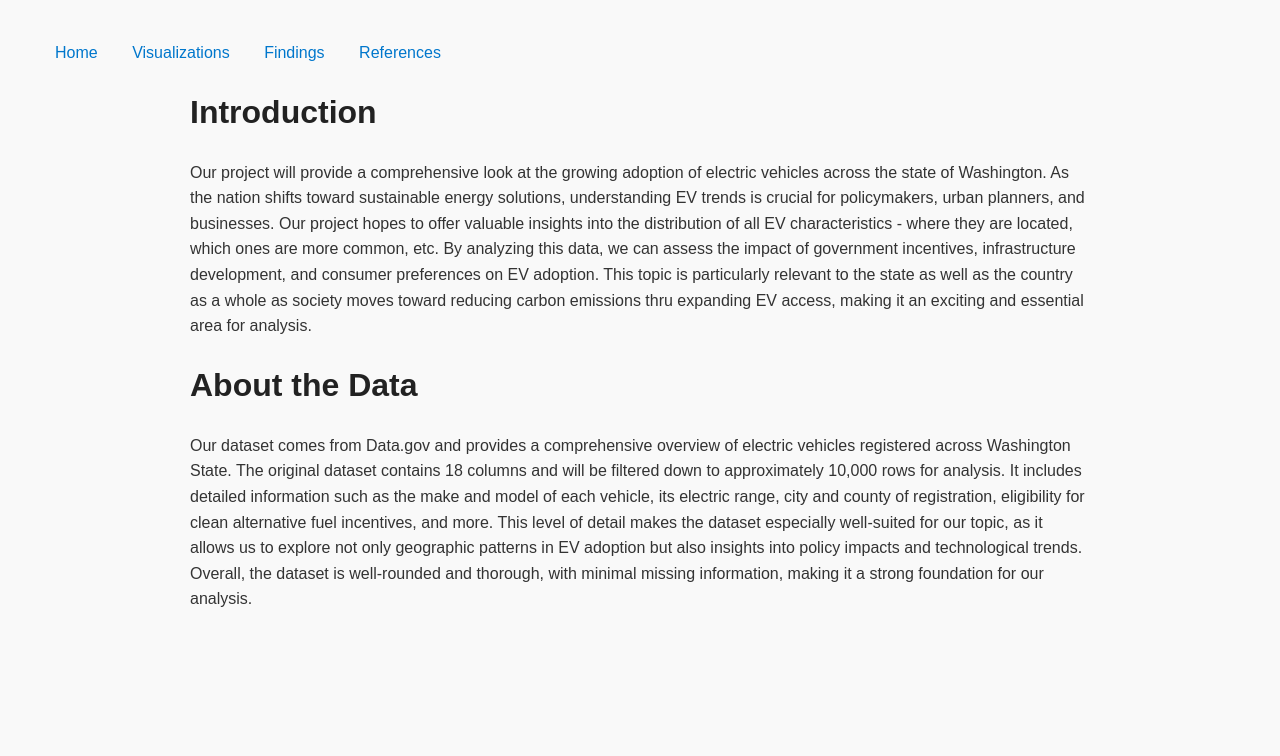
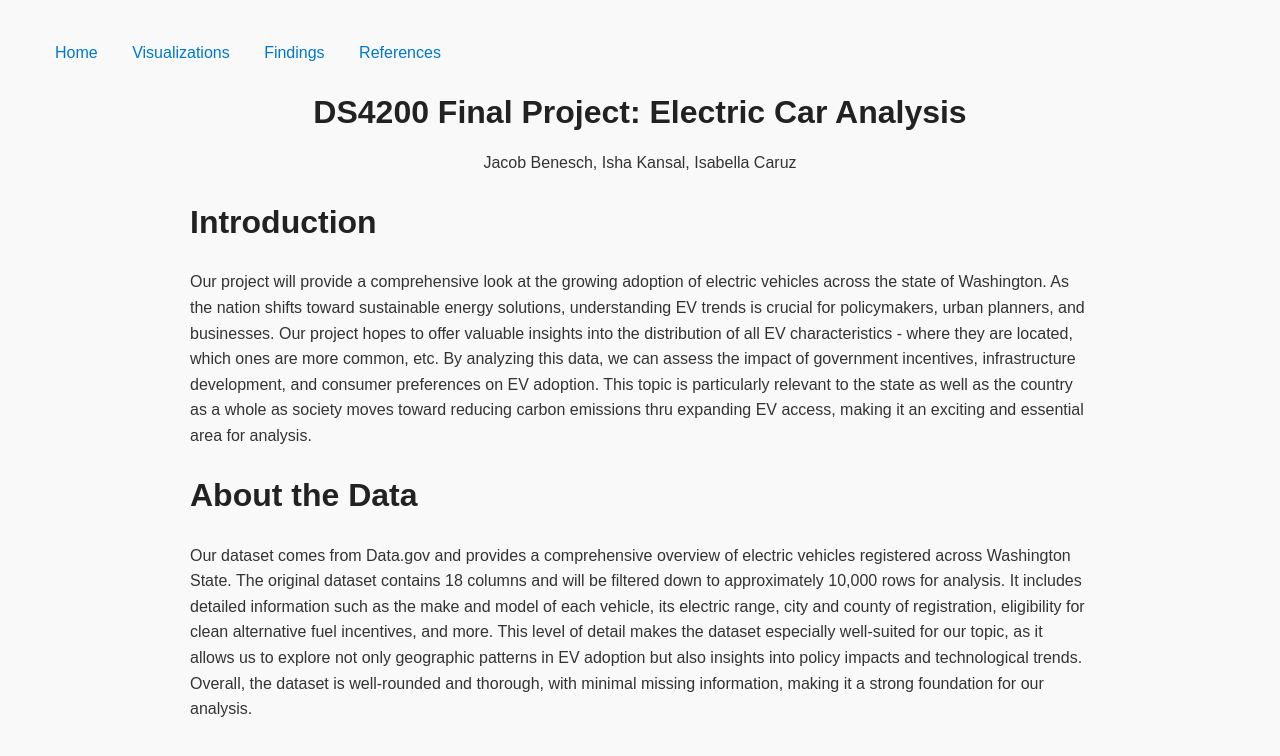
Before and after one commit to jbenes3/ElectricCar, a plain HTML site: page index.html in a window 1280 px wide. Drawn offline with Linux system fonts and the light colour scheme.

Commit message:
Added names

```diff
--- a/index.html
+++ b/index.html
@@ -12,14 +12,20 @@
     <a href="findings.html">Findings</a>
     <a href="references.html">References</a>
 </nav>
+
+<div class="container" style="text-align: center; margin-top: 20px;">
+    <h1><strong>DS4200 Final Project: Electric Car Analysis</strong></h1>
+    <p style="font-size: 16px; margin-top: -10px;">Jacob Benesch, Isha Kansal, Isabella Caruz</p>
+</div>
+
 <div class="container">
     <h1>Introduction</h1>
     <p>Our project will provide a comprehensive look at the growing adoption of electric vehicles across the state of Washington. As the nation shifts toward sustainable energy solutions, understanding EV trends is crucial for policymakers, urban planners, and businesses. Our project hopes to offer valuable insights into the distribution of all EV characteristics - where they are located, which ones are more common, etc. By analyzing this data, we can assess the impact of government incentives, infrastructure development, and consumer preferences on EV adoption. This topic is particularly relevant to the state as well as the country as a whole as society moves toward reducing carbon emissions thru expanding EV access, making it an exciting and essential area for analysis.</p>
 </div>
+
 <div class="container">
     <h1>About the Data</h1>
-    <p> Our dataset comes from Data.gov and provides a comprehensive overview of electric vehicles registered across Washington State. The original dataset contains 18 columns and will be filtered down to approximately 10,000 rows for analysis. It includes detailed information such as the make and model of each vehicle, its electric range, city and county of registration, eligibility for clean alternative fuel incentives, and more. This level of detail makes the dataset especially well-suited for our topic, as it allows us to explore not only geographic patterns in EV adoption but also insights into policy impacts and technological trends. Overall, the dataset is well-rounded and thorough, with minimal missing information, making it a strong foundation for our analysis.
-    </p>
+    <p>Our dataset comes from Data.gov and provides a comprehensive overview of electric vehicles registered across Washington State. The original dataset contains 18 columns and will be filtered down to approximately 10,000 rows for analysis. It includes detailed information such as the make and model of each vehicle, its electric range, city and county of registration, eligibility for clean alternative fuel incentives, and more. This level of detail makes the dataset especially well-suited for our topic, as it allows us to explore not only geographic patterns in EV adoption but also insights into policy impacts and technological trends. Overall, the dataset is well-rounded and thorough, with minimal missing information, making it a strong foundation for our analysis.</p>
 </div>
 </body>
 </html>
```
